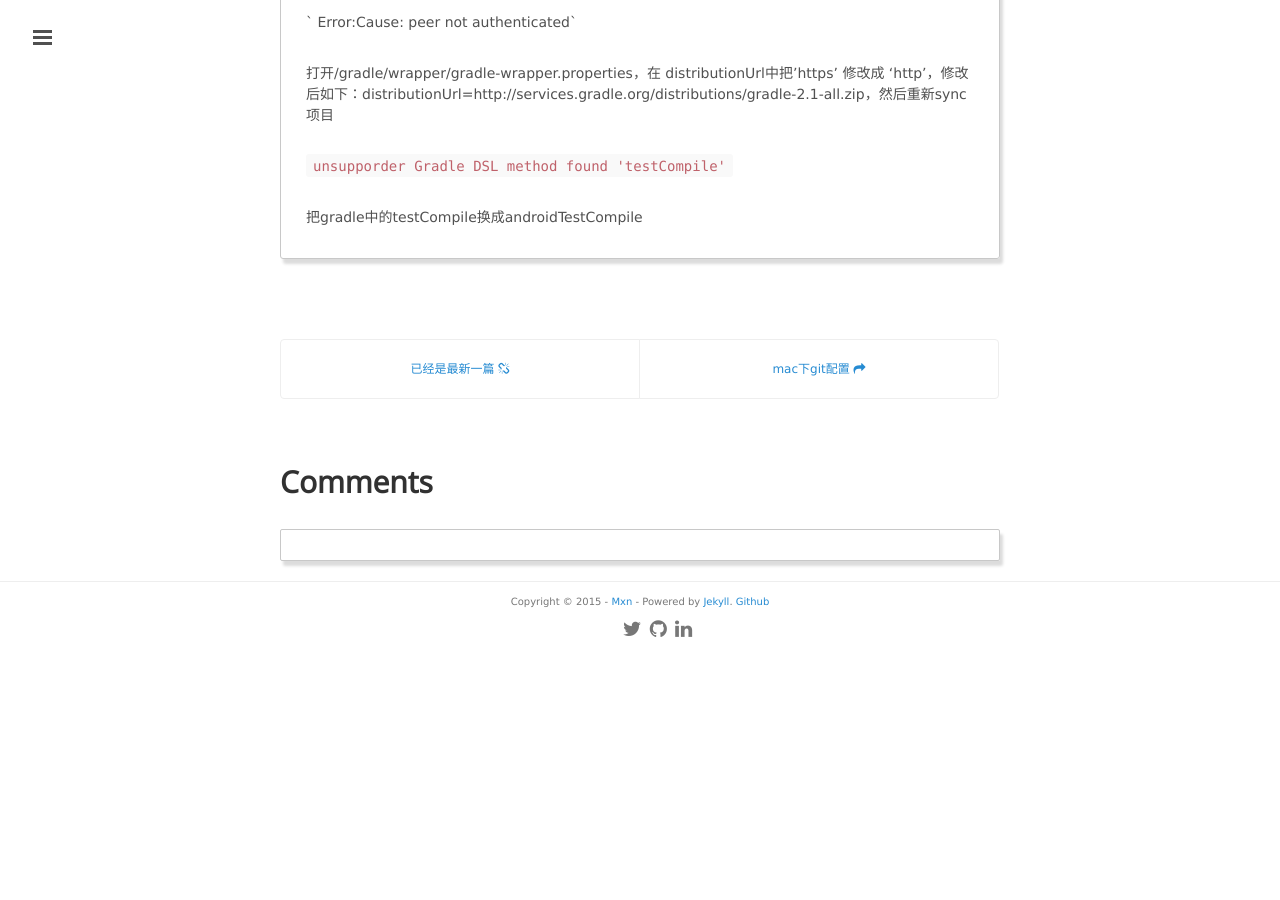
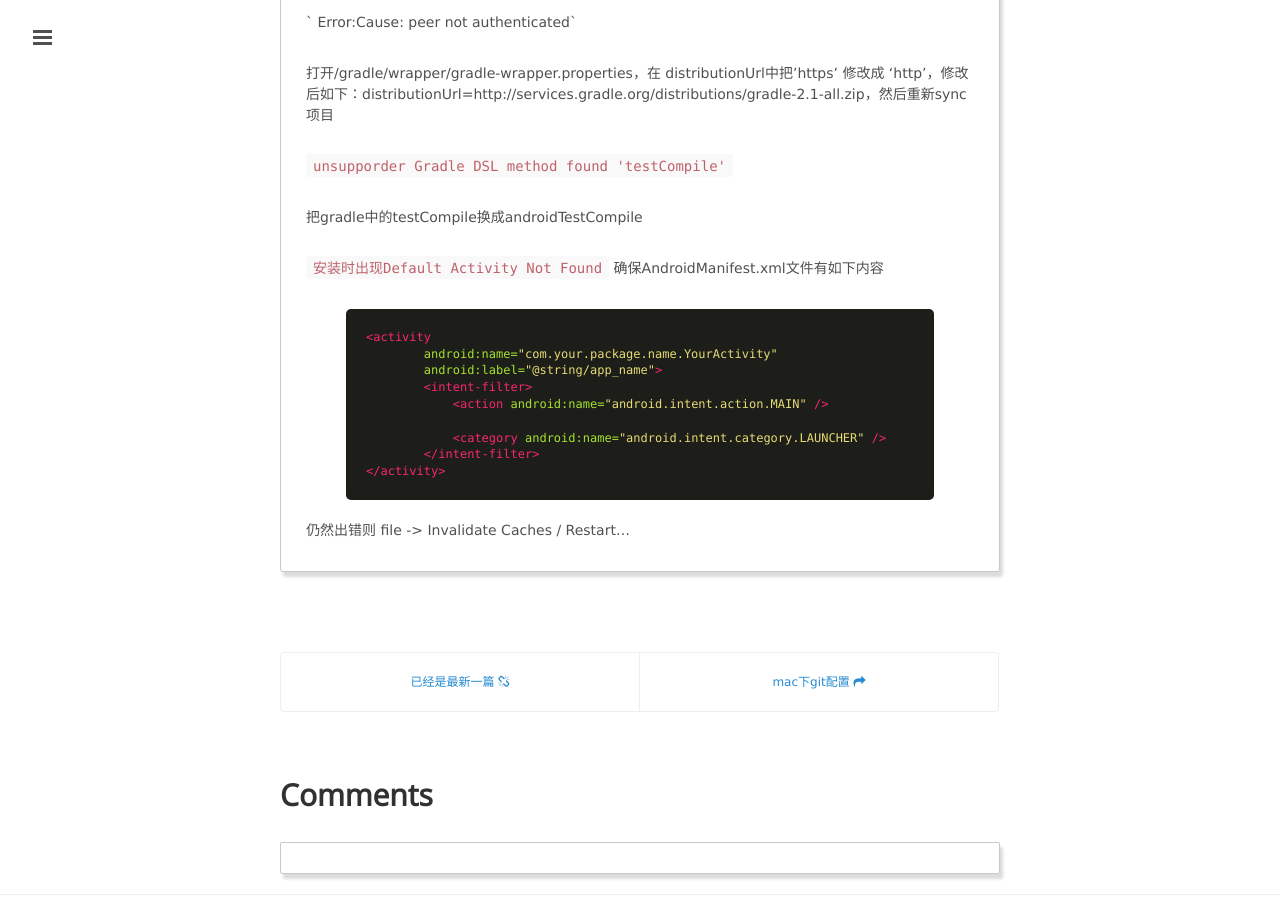
Before and after one commit to mxn21/mxn21.github.io, a Jekyll site: the page built from _posts/2015-5-26-android开发错误解决方法汇总.md, in a window 1280 px wide and 900 px high, scrolled down 526 px. Built offline with Jekyll 4.4.1, drawn with Linux system fonts in a browser that asks for light colours; Markdown is read by kramdown in place of the engine named in the settings; comment, search, counter and statistics services are not loaded; before the commit the page ends 1180 px from its top, so only the background shows below that.

Commit message:
Update 2015-5-26-android开发错误解决方法汇总.md

```diff
--- a/_posts/2015-5-26-android开发错误解决方法汇总.md
+++ b/_posts/2015-5-26-android开发错误解决方法汇总.md
@@ -24,3 +24,21 @@
 `unsupporder Gradle DSL method found 'testCompile'`
 
 把gradle中的testCompile换成androidTestCompile
+
+
+`安装时出现Default Activity Not Found`
+确保AndroidManifest.xml文件有如下内容
+{% highlight xml %}
+<activity
+        android:name="com.your.package.name.YourActivity"
+        android:label="@string/app_name">
+        <intent-filter>
+            <action android:name="android.intent.action.MAIN" />
+
+            <category android:name="android.intent.category.LAUNCHER" />
+        </intent-filter>
+</activity>
+
+{% endhighlight %}
+
+仍然出错则  file -> Invalidate Caches / Restart...
```
